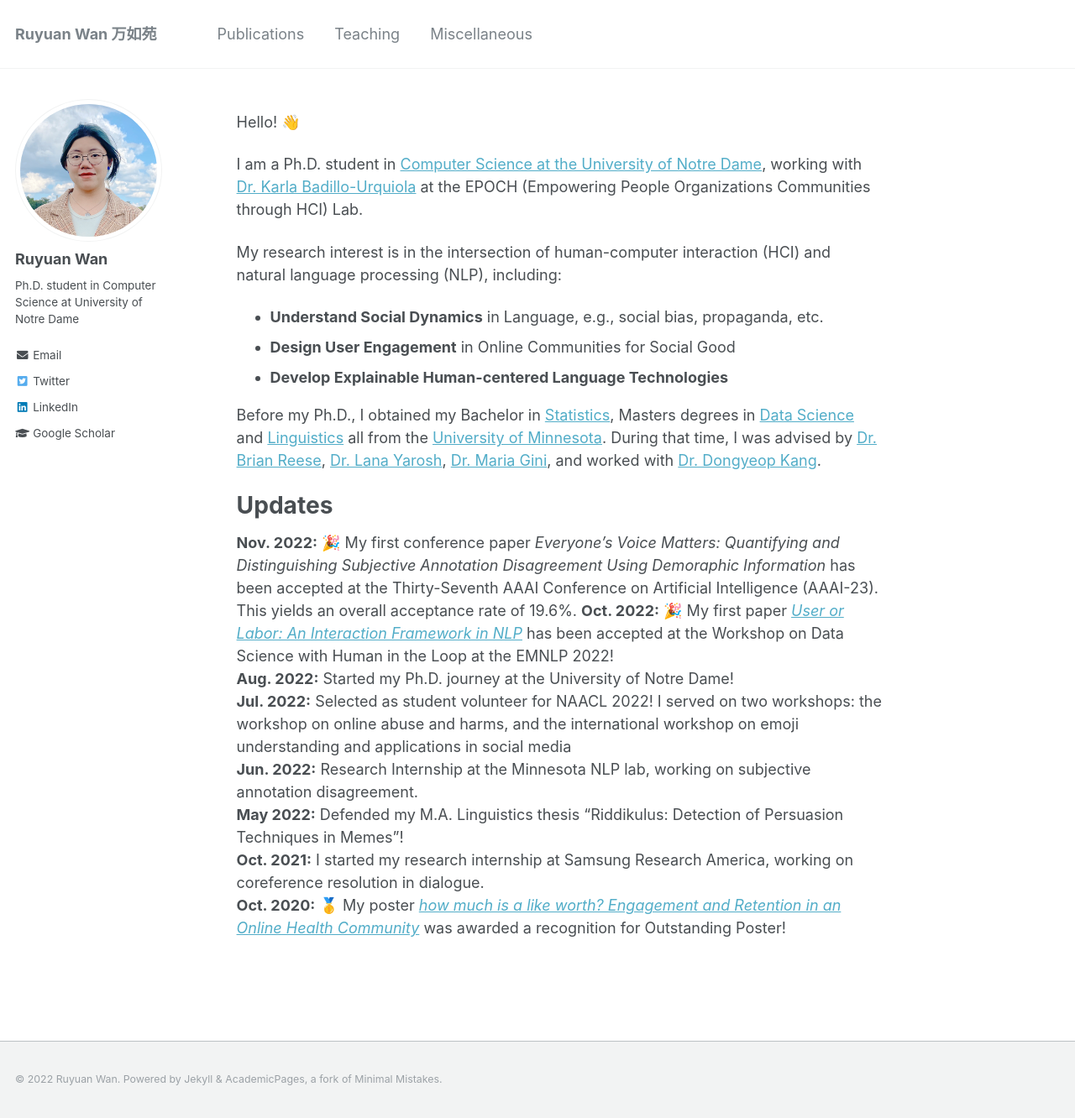
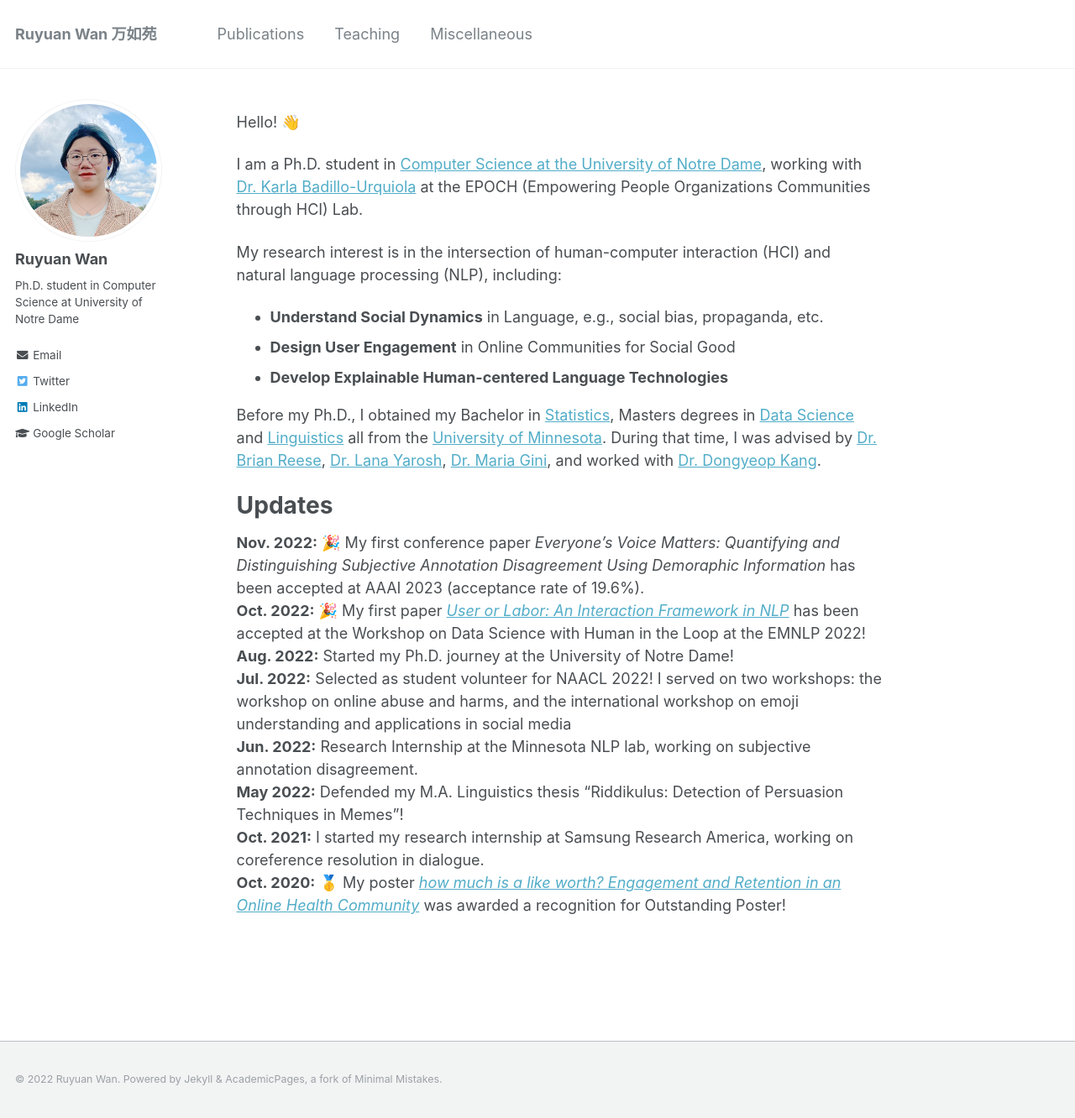
Before and after one commit to RuyuanWan/ruyuanwan.github.io, a Jekyll site: the page built from _pages/about.md, in a window 1280 px wide and 1332 px high. Shown: the whole window at 84% size. Built offline with Jekyll 4.4.1, drawn with Linux system fonts in a browser that asks for light colours.

Commit message:
Update about.md

```diff
--- a/_pages/about.md
+++ b/_pages/about.md
@@ -25,7 +25,7 @@ Before my Ph.D., I obtained my Bachelor in [Statistics](https://cla.umn.edu/stat
 
 Updates
 ======
-**Nov. 2022:** 🎉 My first conference paper *Everyone’s Voice Matters: Quantifying and Distinguishing Subjective Annotation Disagreement Using Demoraphic Information* has been accepted at the Thirty-Seventh AAAI Conference on Artificial Intelligence (AAAI-23). This yields an overall acceptance rate of 19.6%.
+**Nov. 2022:** 🎉 My first conference paper *Everyone’s Voice Matters: Quantifying and Distinguishing Subjective Annotation Disagreement Using Demoraphic Information* has been accepted at AAAI 2023 (acceptance rate of 19.6%). <br/>
 **Oct. 2022:** 🎉 My first paper [*User or Labor: An Interaction Framework in NLP*](https://arxiv.org/abs/2211.01553) has been accepted at the Workshop on Data Science with Human in the Loop at the EMNLP 2022!<br/>
 **Aug. 2022:** Started my Ph.D. journey at the University of Notre Dame! <br/>
 **Jul. 2022:** Selected as student volunteer for NAACL 2022! I served on two workshops: the workshop on online abuse and harms, and the international workshop on emoji understanding and applications in social media
```
